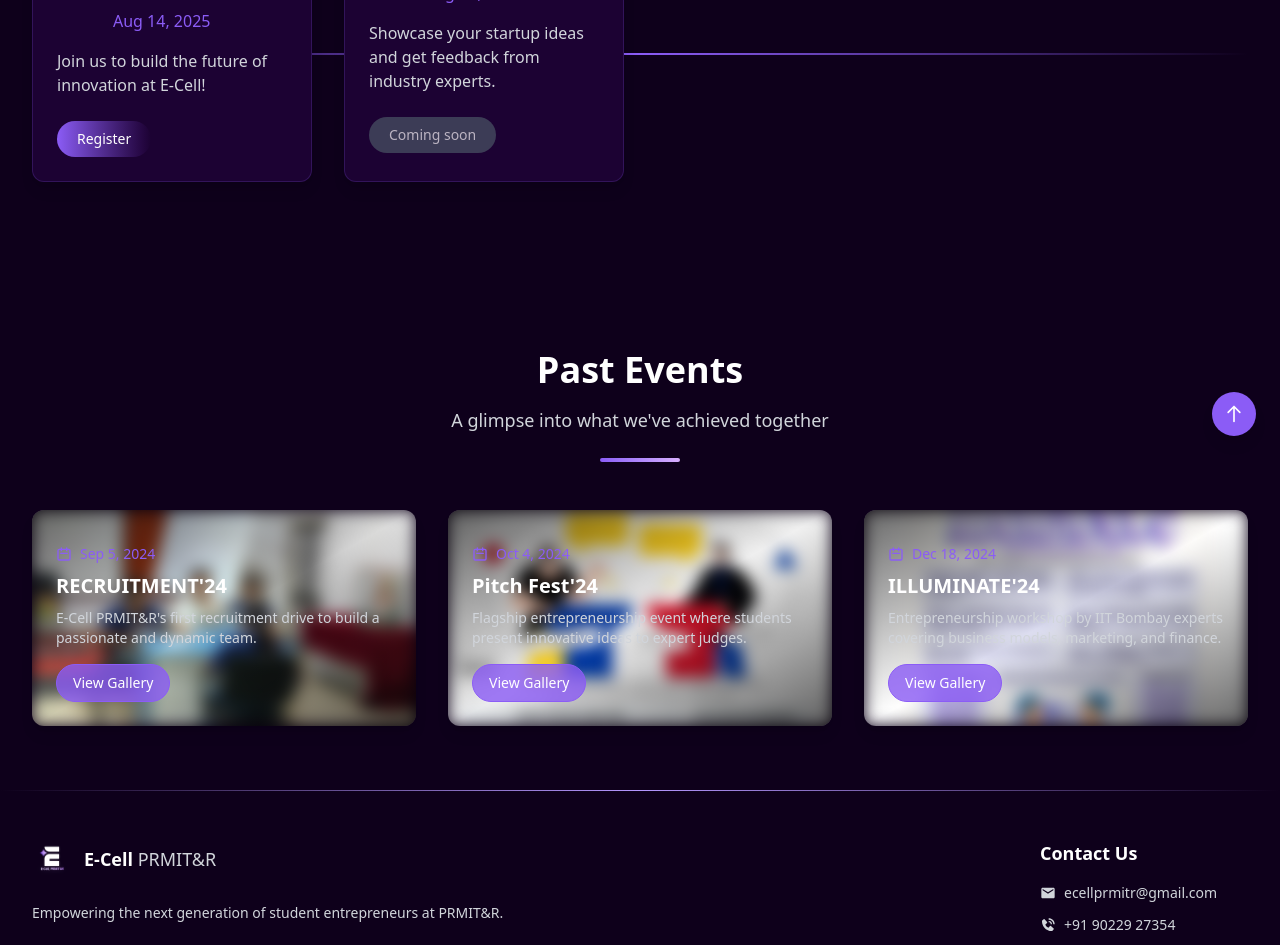
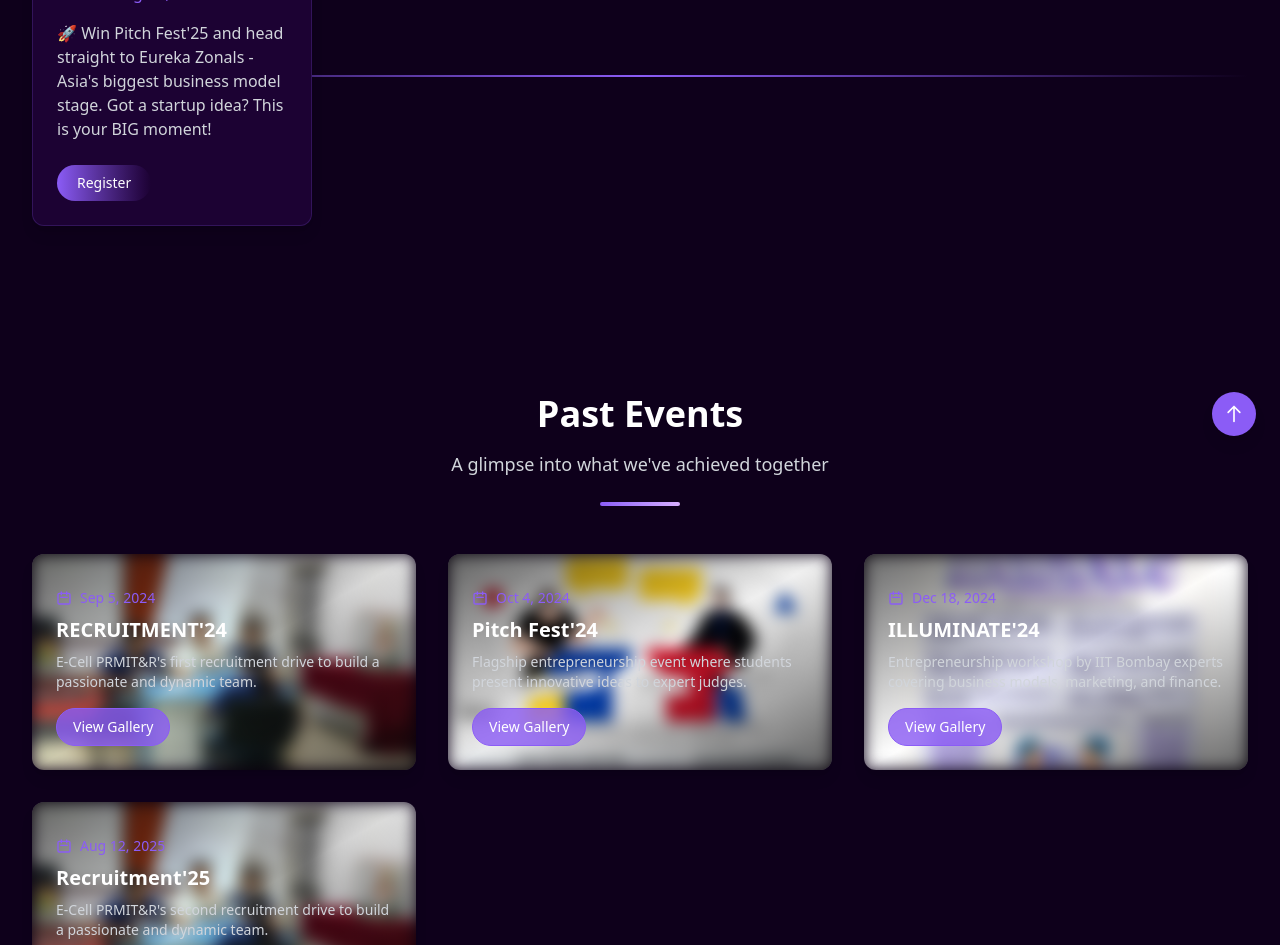
Before and after one commit to vedanthimte/e-cell-live, a Next.js app: page /events in a window 1280 px wide. Shown: the part 340-1285 px from the top of the page. Built offline with nearby package versions, Linux system fonts and the light colour scheme.

Commit message:
pitchfest

```diff
--- a/src/components/eventspage/PastEvents.tsx
+++ b/src/components/eventspage/PastEvents.tsx
@@ -62,6 +62,15 @@ const PastEvents = () => {
         "Entrepreneurship workshop by IIT Bombay experts covering business models, marketing, and finance.",
       image: illuminate,
       category: "Workshop",
+    },
+    {
+      id: 5,
+      name: "Recruitment'25",
+      date: "Aug 12, 2025",
+      summary:
+        "E-Cell PRMIT&R's second recruitment drive to build a passionate and dynamic team.",
+      image: recruitment,
+      category: "Recruitment",
     },
   ];
 
--- a/src/components/eventspage/UpcomingEvents.tsx
+++ b/src/components/eventspage/UpcomingEvents.tsx
@@ -20,18 +20,11 @@ const UpcomingEvents = () => {
   const events = [
     {
       id: 1,
-      name: "Recruitment of Team Members",
-      date: "Aug 14, 2025",
-      description: "Join us to build the future of innovation at E-Cell!",
-      cta: "Register",
-    },
-    {
-      id: 2,
       name: "PitchFest'25",
       date: "Aug 19, 2025",
       description:
-        "Showcase your startup ideas and get feedback from industry experts.",
-      cta: "Coming soon",
+        "🚀 Win Pitch Fest'25 and head straight to Eureka Zonals - Asia's biggest business model stage. Got a startup idea? This is your BIG moment!",
+      cta: "Register",
     },
   ];
 
@@ -86,7 +79,6 @@ const UpcomingEvents = () => {
               transition={{ type: "spring", stiffness: 400, damping: 10 }}
               className="bg-[#1C0233] rounded-xl overflow-hidden shadow-lg hover:shadow-xl hover:shadow-[#8B5CF6]/30 border border-[#8B5CF6]/20 hover:border-[#8B5CF6]/50 transition-all duration-300 relative z-10"
             >
-
               <div className="p-6">
                 {/* Event Header */}
                 <div className="flex items-start mb-4">
@@ -119,7 +111,7 @@ const UpcomingEvents = () => {
                 {/* CTA Button / Static Text */}
                 {event.cta === "Register" ? (
                   <Link
-                    href="/registerform"
+                    href="https://forms.gle/hgyovsteTLx5zjeSA"
                     className="inline-block px-5 py-2 text-sm font-medium rounded-full bg-gradient-to-r from-[#8B5CF6] to-[#1C0233] text-[#FFFFFF] hover:shadow-[0_0_15px_#8B5CF6]/50 transition-all duration-300"
                   >
                     {event.cta}
```
